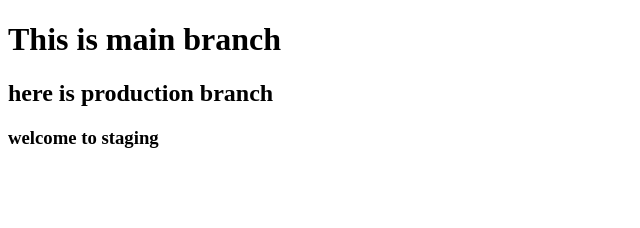
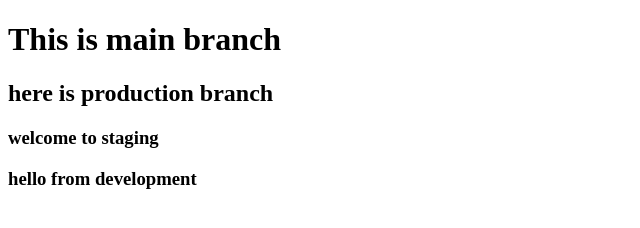
Before and after one commit to isha1320/r2, a plain HTML site: page index.html in a window 1280 px wide. Shown: the whole page, without its empty margins (0-640 px from the left). Drawn offline with Linux system fonts and the light colour scheme.

Commit message:
make development  branch

```diff
--- a/index.html
+++ b/index.html
@@ -9,5 +9,6 @@
     <h1>This is main branch</h1>
     <h2>here is production branch</h2>
     <h3>welcome to staging</h3>
+    <h3>hello from development</h3>
 </body>
 </html>
```
